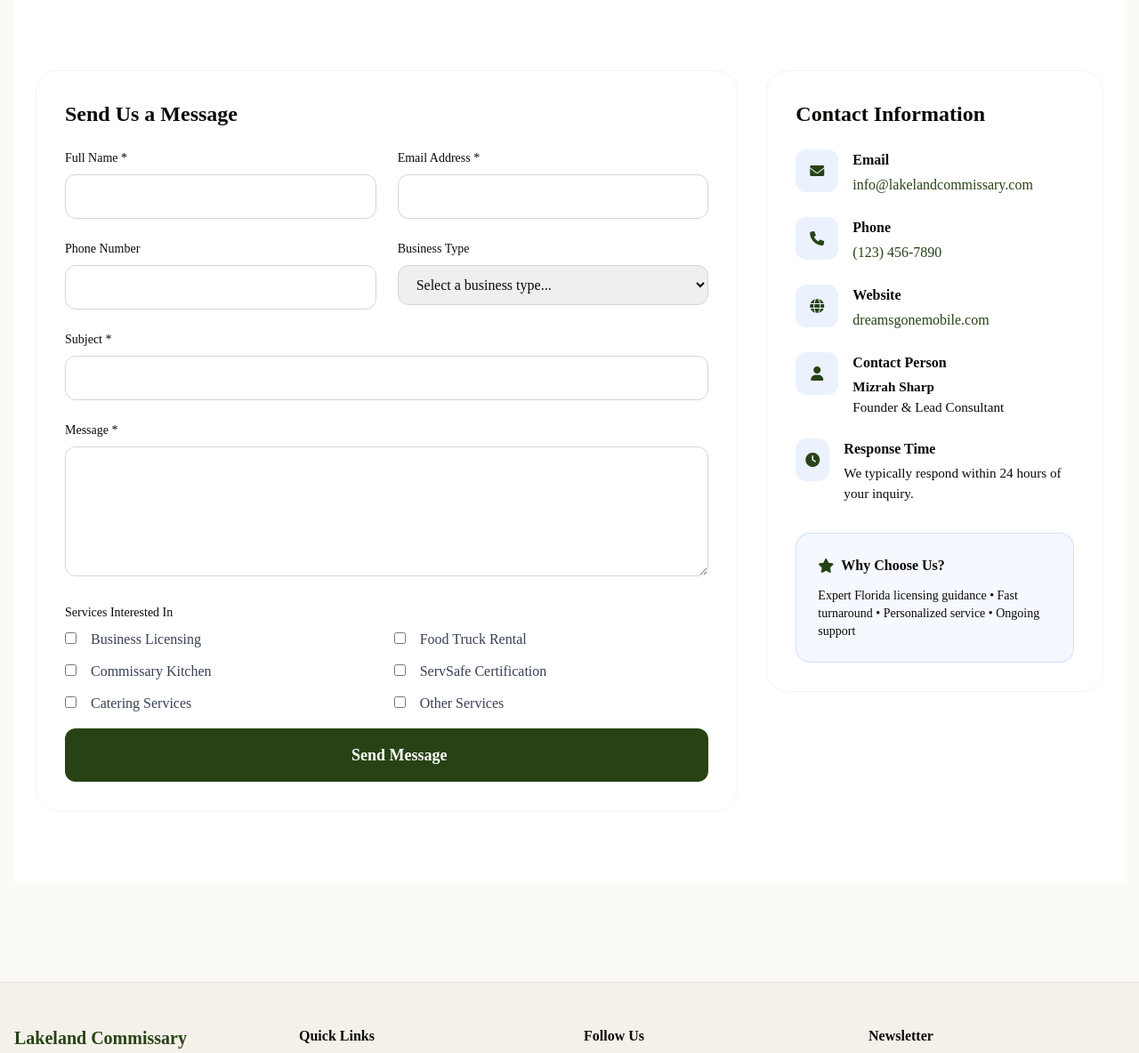
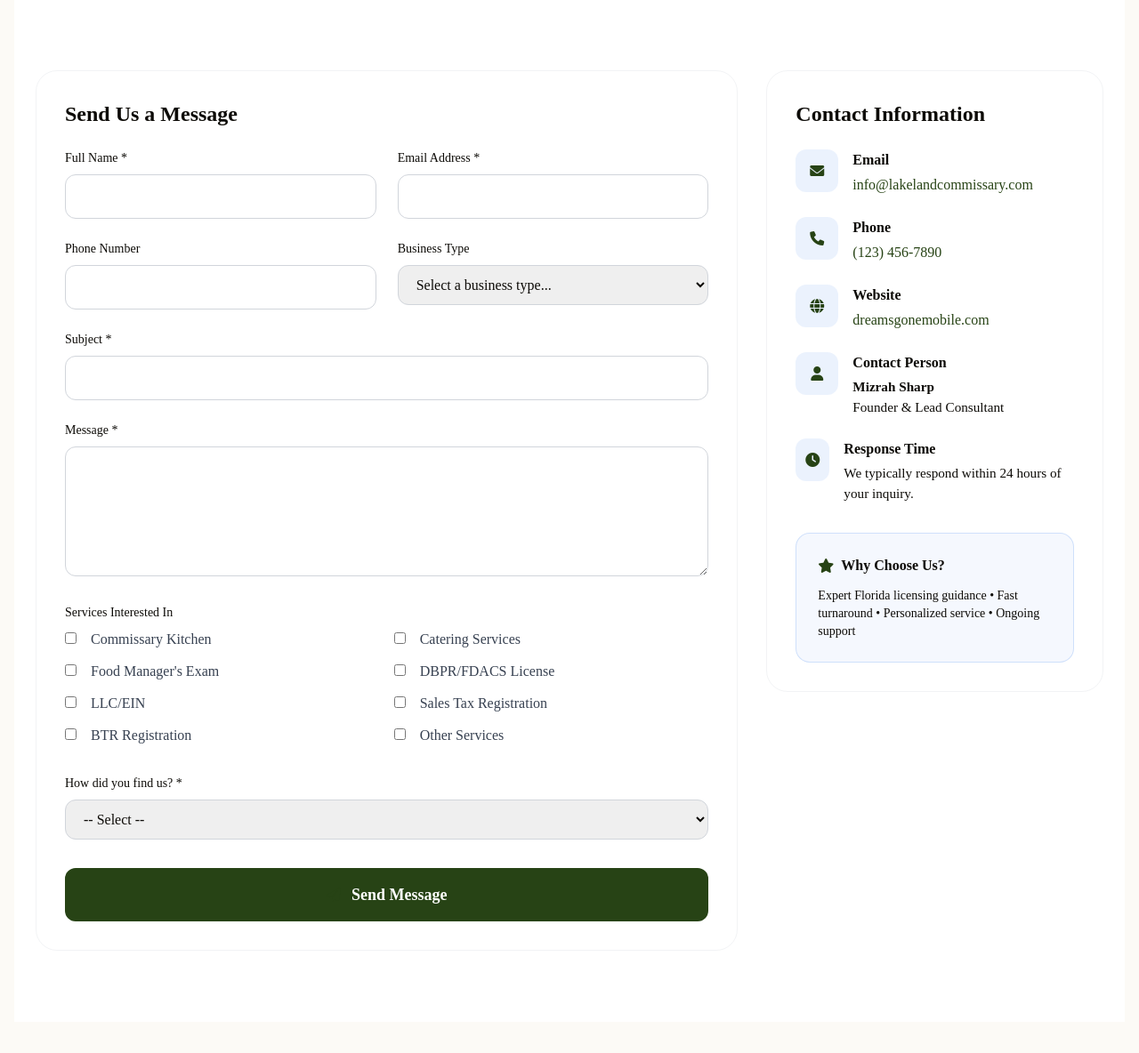
Before and after one commit to YeilerMR/BroadwayCommissary, a PHP site: page /BroadwayCommissary/ in a window 1280 px wide. Shown: the part 3439-4623 px from the top of the page at 89% size. Run offline with PHP 8.4, Linux system fonts and the light colour scheme.

Commit message:
Update contact.php

```diff
--- a/includes/contact.php
+++ b/includes/contact.php
@@ -71,35 +71,60 @@
                                         <div class="grid md:grid-cols-2 gap-4">
                                             <div class="space-y-3">
                                                 <label class="flex items-center">
-                                                    <input type="checkbox" name="services[]" value="licensing" class="rounded border-gray-300 text-primary focus:ring-primary mr-3">
-                                                    <span class="text-gray-700">Business Licensing</span>
-                                                </label>
-                                                <label class="flex items-center">
-                                                    <input type="checkbox" name="services[]" value="commissary" class="rounded border-gray-300 text-primary focus:ring-primary mr-3">
+                                                    <input type="checkbox" name="services[]" value="Commissary Kitchen" class="rounded border-gray-300 text-primary focus:ring-primary mr-3">
                                                     <span class="text-gray-700">Commissary Kitchen</span>
                                                 </label>
                                                 <label class="flex items-center">
-                                                    <input type="checkbox" name="services[]" value="catering" class="rounded border-gray-300 text-primary focus:ring-primary mr-3">
-                                                    <span class="text-gray-700">Catering Services</span>
+                                                    <input type="checkbox" name="services[]" value="Food Manager's Exam" class="rounded border-gray-300 text-primary focus:ring-primary mr-3">
+                                                    <span class="text-gray-700">Food Manager's Exam</span>
+                                                </label>
+                                                <label class="flex items-center">
+                                                    <input type="checkbox" name="services[]" value="LLC/EIN" class="rounded border-gray-300 text-primary focus:ring-primary mr-3">
+                                                    <span class="text-gray-700">LLC/EIN</span>
+                                                </label>
+                                                <label class="flex items-center">
+                                                    <input type="checkbox" name="services[]" value="BTR Registration" class="rounded border-gray-300 text-primary focus:ring-primary mr-3">
+                                                    <span class="text-gray-700">BTR Registration</span>
                                                 </label>
                                             </div>
                                             <div class="space-y-3">
                                                 <label class="flex items-center">
-                                                    <input type="checkbox" name="services[]" value="foodtruck" class="rounded border-gray-300 text-primary focus:ring-primary mr-3">
-                                                    <span class="text-gray-700">Food Truck Rental</span>
+                                                    <input type="checkbox" name="services[]" value="Catering Services" class="rounded border-gray-300 text-primary focus:ring-primary mr-3">
+                                                    <span class="text-gray-700">Catering Services</span>
                                                 </label>
                                                 <label class="flex items-center">
-                                                    <input type="checkbox" name="services[]" value="certification" class="rounded border-gray-300 text-primary focus:ring-primary mr-3">
-                                                    <span class="text-gray-700">ServSafe Certification</span>
+                                                    <input type="checkbox" name="services[]" value="DBPR/FDACS License" class="rounded border-gray-300 text-primary focus:ring-primary mr-3">
+                                                    <span class="text-gray-700">DBPR/FDACS License</span>
                                                 </label>
+
                                                 <label class="flex items-center">
-                                                    <input type="checkbox" name="services[]" value="other" class="rounded border-gray-300 text-primary focus:ring-primary mr-3">
+                                                    <input type="checkbox" name="services[]" value="Sales Tax Registration" class="rounded border-gray-300 text-primary focus:ring-primary mr-3">
+                                                    <span class="text-gray-700">Sales Tax Registration</span>
+                                                </label>
+
+                                                <label class="flex items-center">
+                                                    <input type="checkbox" name="services[]" value="Other Services" class="rounded border-gray-300 text-primary focus:ring-primary mr-3">
                                                     <span class="text-gray-700">Other Services</span>
                                                 </label>
                                             </div>
+
                                         </div>
                                     </div>
 
+                                    <div style="margin-bottom: 2rem;">
+                                        <label for="findUs" class="block text-sm font-medium text-gray-700 mb-2">How did you find us? *</label>
+                                        <select class="form-select" id="findUs" name="findUs">
+                                            <option value="" selected>-- Select --</option>
+                                            <option value="Google Search">Google Search</option>
+                                            <option value="Google Maps">Google Maps</option>
+                                            <option value="Apple Maps">Apple Maps</option>
+                                            <option value="Facebook">Facebook</option>
+                                            <option value="Instagram">Instagram</option>
+                                            <option value="Referral">Referral</option>
+                                            <option value="Other">Other</option>
+                                        </select>
+
+                                    </div>
                                     <!-- Submit Button -->
                                     <button type="submit"
                                         class="w-full bg-primary text-white py-4 px-6 rounded-lg hover:bg-blue-600 transition-colors font-semibold text-lg flex items-center justify-center">
```
